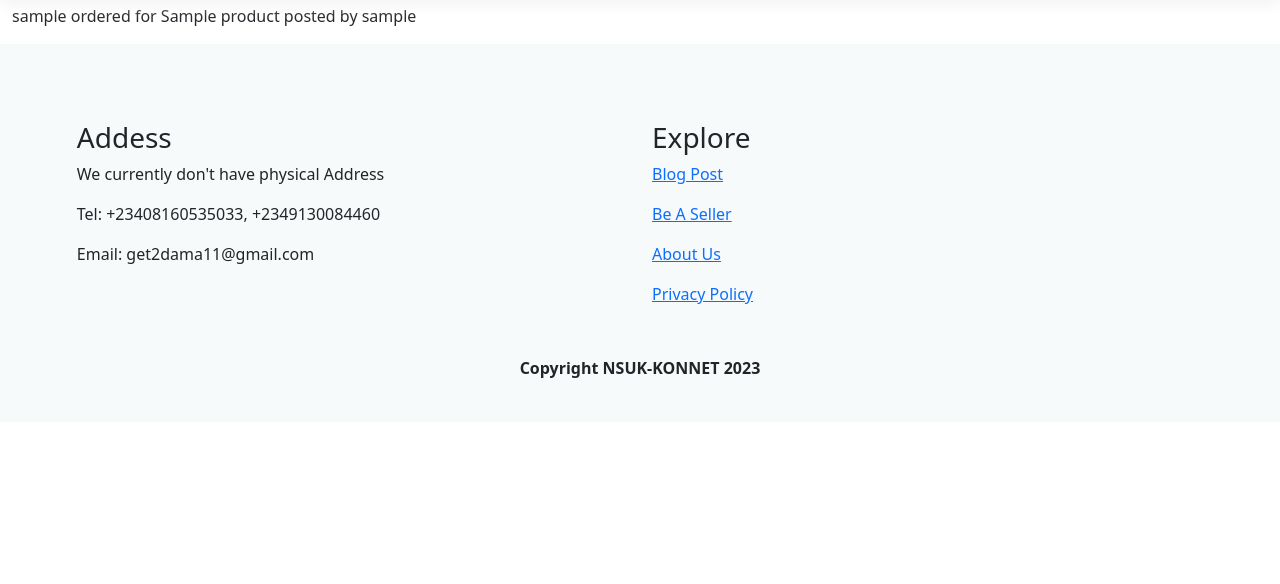
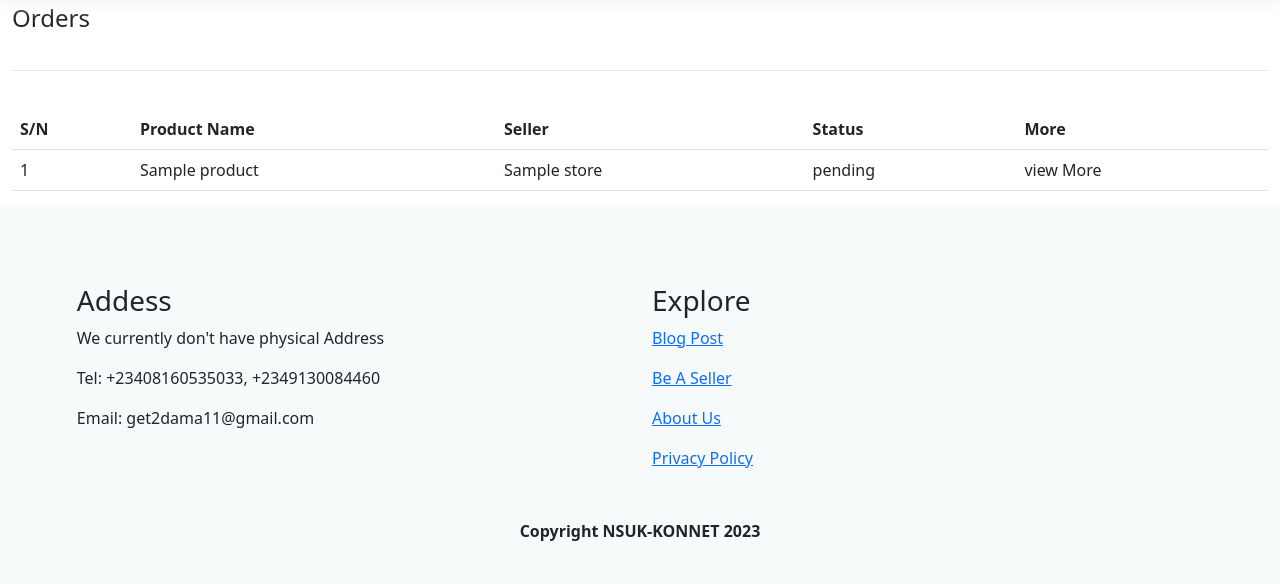
Before and after one commit to DamaMichaelYohanna/nsuk-konnet, a Django app: page /market/order/customer/ in a window 1280 px wide. Shown: the part 72-656 px from the top of the page. Run offline with Django 4.2, Linux system fonts and the light colour scheme; a user stored in the database is signed in; tables that the repository leaves empty hold one stand-in row (values such as "Sample post"); some libraries are stand-ins or nearby versions; some web fonts are replaced.

Commit message:
added table for viewing data

```diff
--- a/bloggie/market/template/market/order_customer.html
+++ b/bloggie/market/template/market/order_customer.html
@@ -1,8 +1,33 @@
 {% extends 'blog_base.html' %}{% load static %}{% block title %} NSUK-KONNET |
-Blog{% endblock %} {% block content %}
-<div class="container-fluid">
-  {% for product in order %}
-  <p>{{product}}</p>
-  {% endfor %}
+Orders{% endblock %} {% block content %}
+<div class="container-fluid customer-order" style="">
+  <h4>Orders</h4>
+  <hr />
+  <div>
+    <table class="table order-table">
+      <thead>
+        <tr>
+          <th>S/N</th>
+          <th>Product Name</th>
+          <th>Seller</th>
+          <th>Status</th>
+          <th>More</th>
+        </tr>
+        {% for product in order %}
+        <tr>
+          <td>{{forloop.counter}}</td>
+          <td>{{product.product.name}}</td>
+          {% if product.product.owner.store %}
+          <td>{{product.product.owner.store}}</td>
+          {% else %}
+          <td>{{product.product.owner}}</td>
+          {% endif %}
+          <td>{{product.status}}</td>
+          <td>view More</td>
+        </tr>
+        {% endfor %}
+      </thead>
+    </table>
+  </div>
 </div>
 {% endblock %}
```
